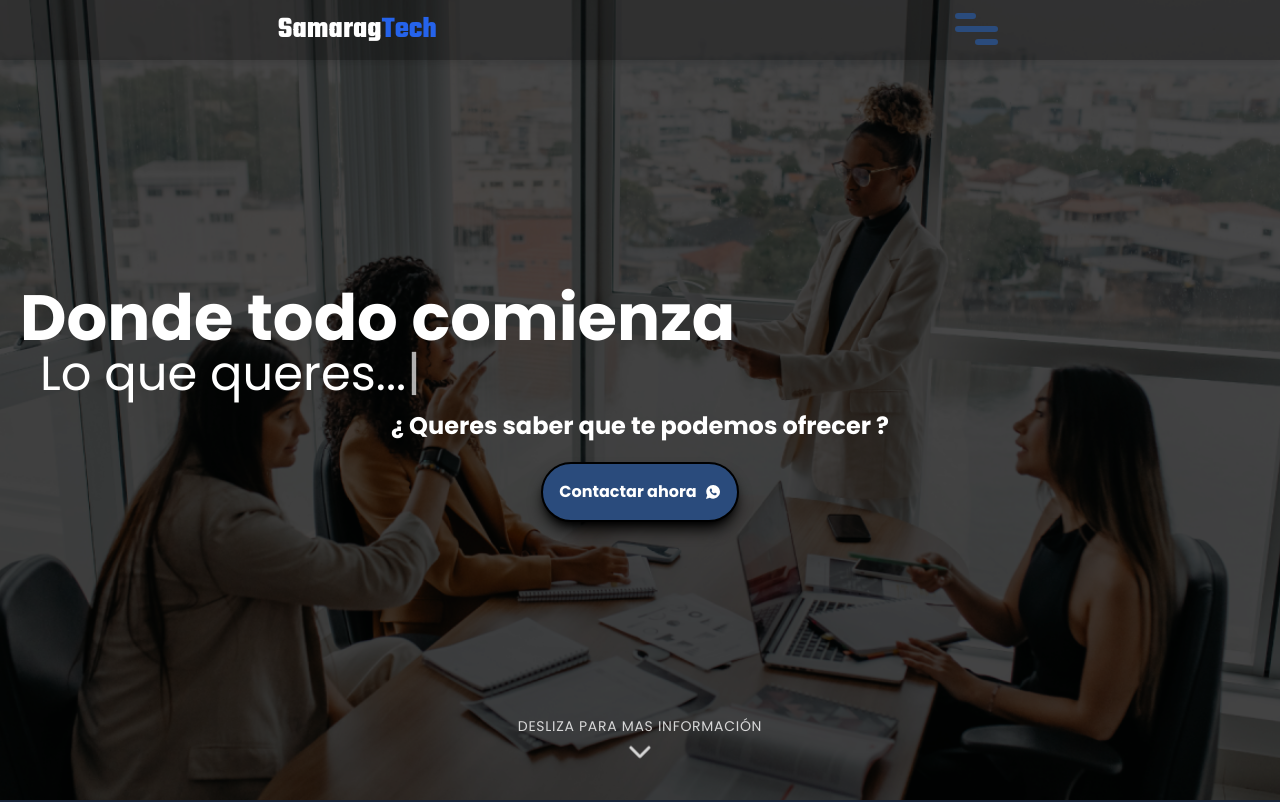
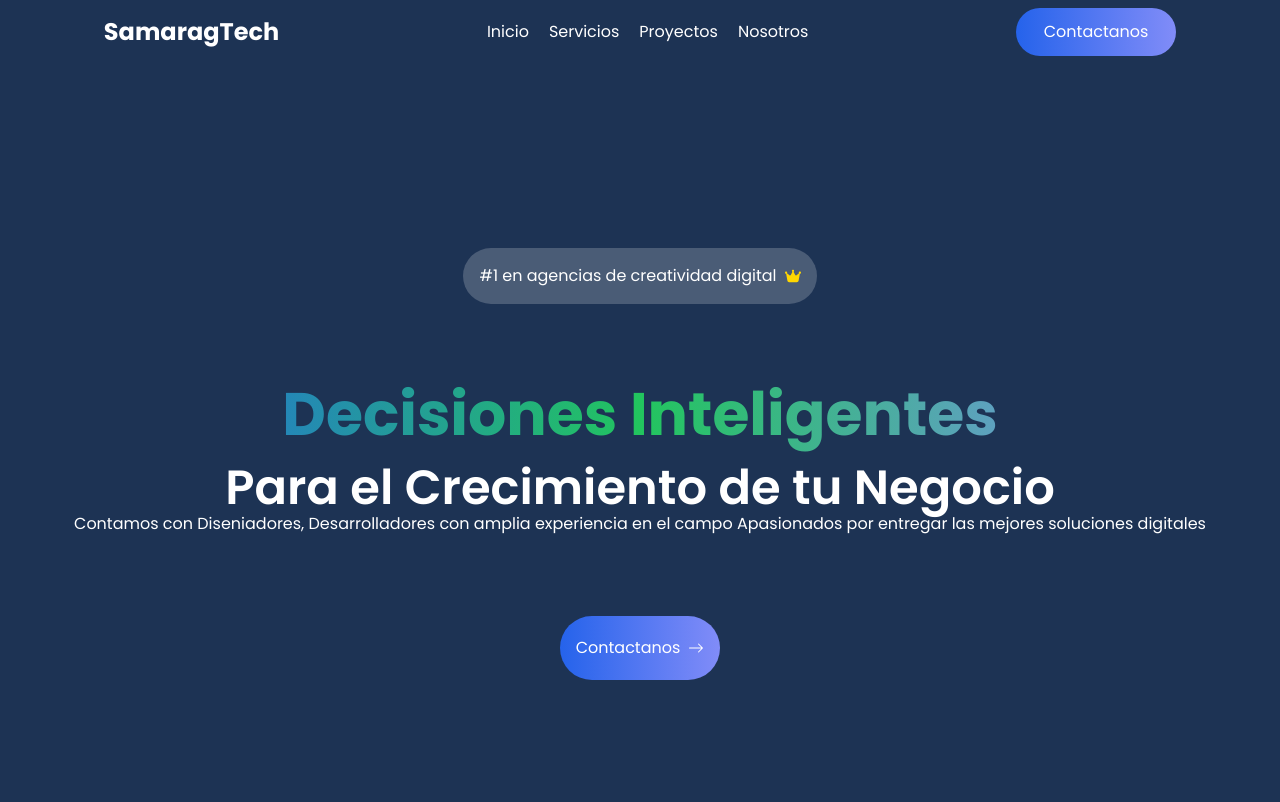
Before and after one commit to Samuelarag1/samaragtech, a Next.js app: page / in a window 1280 px wide. Shown: the top 802 px of the page. Built offline with nearby package versions, Linux system fonts and the light colour scheme.

Commit message:
refactor: simplify header and navigation components, remove unused scroll indicator, and enhance layout

```diff
--- a/src/app/page.tsx
+++ b/src/app/page.tsx
@@ -1,7 +1,6 @@
 import Head from "next/head";
 import Header from "@/components/Header";
 import Navigation from "@/components/Navigation/Navigation";
-import { ScrollIndicator } from "@/components/scroll-indicator";
 import Planes from "@/components/Planes/Planes";
 import Services from "@/components/Services/Services";
 import Clients from "@/components/Clients/Clients";
@@ -50,7 +49,6 @@ export default function Home() {
         />
         <link rel="canonical" href="https://samaragtech.com" />
 
-        {/* Rich Snippets (JSON-LD) */}
         <script type="application/ld+json">
           {JSON.stringify({
             "@context": "https://schema.org",
@@ -80,7 +78,6 @@ export default function Home() {
 
       <Navigation />
       <Header />
-      <ScrollIndicator />
       <Services />
       <Clients />
       <Planes />
--- a/src/components/Header.tsx
+++ b/src/components/Header.tsx
@@ -1,82 +1,36 @@
-"use client";
-import Image from "next/image";
 import Link from "next/link";
-import React, { useEffect, useRef } from "react";
-import { IoLogoWhatsapp } from "react-icons/io";
-import Typewriter from "typewriter-effect/dist/core";
+import { BiArrowFromRight, BiArrowToRight } from "react-icons/bi";
+import { BsArrowRight } from "react-icons/bs";
+import { FaCrown } from "react-icons/fa6";
 
 const Header: React.FC = () => {
-  const typewriterContainer = useRef<HTMLDivElement>(null);
-
-  useEffect(() => {
-    if (typewriterContainer.current) {
-      const typewriter = new Typewriter(typewriterContainer.current, {
-        loop: true,
-        delay: 100,
-        deleteSpeed: 50,
-      });
-
-      typewriter
-        .typeString("Lo que crees...")
-        .pauseFor(2000)
-        .deleteChars(8)
-        .typeString("queres...")
-        .pauseFor(2000)
-        .deleteChars(9)
-        .typeString("soñas...")
-        .pauseFor(2000)
-        .deleteChars(8)
-        .start();
-    }
-  }, []);
-
   return (
     <>
       <header
         id="home"
-        className="flex flex-col items-center justify-center gap-10 h-screen bg-gray-900 text-white relative"
+        className="flex flex-col justify-center items-center h-screen text-white gap-20"
       >
-        <div className="h-full w-full relative">
-          <Image
-            src={"/hero-1.webp"}
-            alt="hero"
-            width={1280}
-            height={1000}
-            className="w-full h-full object-cover"
-          />
-          <div className="absolute inset-0 bg-black/70 z-10"></div>
+        <div className="bg-white/20 rounded-full p-4 flex items-center gap-2">
+          <p>#1 en agencias de creatividad digital</p> <FaCrown color="gold" />
         </div>
-
-        <div className="absolute inset-0 z-20 flex flex-col items-center justify-center">
-          <div className="h-fit flex flex-col w-full p-5 gap-2 lg:gap-5">
-            <h1 className="lg:text-[4rem] text-4xl font-bold text-start">
-              Donde todo comienza
-            </h1>
-            <div
-              ref={typewriterContainer}
-              className="typed-element lg:text-[3rem] text-2xl text-start ml-5"
-            />
-          </div>
-
-          <div className="gap-5 flex flex-col justify-around items-center lg:mt-0 mt-10">
-            <h2 className="font-bold text-2xl text-center">
-              ¿ Queres saber que te podemos ofrecer ?
-            </h2>
-
-            <div className="flex w-full lg:justify-between lg:flex-col lg:items-center justify-around">
-              <Link
-                href={
-                  "https://wa.me/3834934797?text=Hola, me interesa una cotizacion para mi marca personal. Podrias ayudarme ?"
-                }
-                target="_blank"
-                className="bg-[#2A4B7C] p-4 rounded-full font-bold border-2 border-black shadow-lg shadow-black hover:scale-110 duration-300 hover:bg-[#2A4B7C]/70 flex items-center gap-2"
-              >
-                Contactar ahora
-                <IoLogoWhatsapp />
-              </Link>
-            </div>
-          </div>
+        <div className="flex flex-col text-center">
+          <p className="h-20 font-bold text-6xl inline-block bg-gradient-to-r from-blue-600 via-green-500 to-indigo-400 text-transparent bg-clip-text">
+            Decisiones Inteligentes
+          </p>
+          <span className="text-5xl font-semibold">
+            Para el Crecimiento de tu Negocio
+          </span>
+          <p className="text-wrap">
+            Contamos con Diseniadores, Desarrolladores con amplia experiencia en
+            el campo Apasionados por entregar las mejores soluciones digitales{" "}
+          </p>
         </div>
+        <Link
+          href={"https://wa.me/3518506240"}
+          className="bg-gradient-to-r from-blue-600 to-indigo-400 h-16 w-40 rounded-full hover:scale-105 duration-300 flex gap-2 items-center justify-center"
+        >
+          Contactanos <BsArrowRight />
+        </Link>
       </header>
     </>
   );
--- a/src/components/Navigation/Navigation.tsx
+++ b/src/components/Navigation/Navigation.tsx
@@ -1,144 +1,37 @@
-"use client";
-import React, { useState, useEffect } from "react";
-import "./styles.css";
-import { Teko } from "next/font/google";
+import Image from "next/image";
+import Link from "next/link";
+import React from "react";
 
-const teko = Teko({
-  weight: "700",
-  subsets: ["latin"],
-});
-const Navbar: React.FC = () => {
-  const [menuOpen, setMenuOpen] = useState(false);
-  const [startX, setStartX] = useState<number | null>(null);
-
-  const toggleMenu = () => {
-    setMenuOpen(!menuOpen);
-  };
-
-  const handleSmoothScroll = (
-    event: React.MouseEvent<HTMLAnchorElement, MouseEvent>
-  ) => {
-    event.preventDefault();
-    const targetId = event.currentTarget.getAttribute("href")?.substring(1);
-    const targetElement = document.getElementById(targetId || "");
-    if (targetElement) {
-      window.scrollTo({
-        top: targetElement.offsetTop,
-        behavior: "smooth",
-      });
-    }
-    setMenuOpen(false);
-  };
-
-  const handleTouchStart = (e: React.TouchEvent) => {
-    setStartX(e.touches[0].clientX);
-  };
-
-  const handleTouchEnd = (e: React.TouchEvent) => {
-    if (startX === null) return;
-    const endX = e.changedTouches[0].clientX;
-    const diffX = endX - startX;
-
-    if (diffX > 50) {
-      setMenuOpen(true);
-    }
-    if (diffX < -50) {
-      setMenuOpen(false);
-    }
-
-    setStartX(null);
-  };
-
-  useEffect(() => {
-    const handleResize = () => {
-      if (window.innerWidth > 768) setMenuOpen(false);
-    };
-    window.addEventListener("resize", handleResize);
-    return () => {
-      window.removeEventListener("resize", handleResize);
-    };
-  }, []);
-
+function Navigation() {
   return (
-    <div
-      className="navbar"
-      onTouchStart={handleTouchStart}
-      onTouchEnd={handleTouchEnd}
-    >
-      <h1 className={`${teko.className} text-3xl`}>
-        Samarag<span className="text-blue-600">Tech</span>
-      </h1>
-      <div className="hamburger">
-        <input
-          className="checkbox"
-          type="checkbox"
-          checked={menuOpen}
-          onChange={toggleMenu}
-        />
-        <svg fill="none" viewBox="0 0 50 50" height="50" width="50">
-          <path
-            className="lineTop line"
-            strokeLinecap="round"
-            strokeWidth="4"
-            stroke="black"
-            d="M6 11L44 11"
-          ></path>
-          <path
-            strokeLinecap="round"
-            strokeWidth="4"
-            stroke="black"
-            d="M6 24H43"
-            className="lineMid line"
-          ></path>
-          <path
-            strokeLinecap="round"
-            strokeWidth="4"
-            stroke="black"
-            d="M6 37H43"
-            className="lineBottom line"
-          ></path>
-        </svg>
+    <div>
+      <div className="flex w-full justify-around h-16 items-center">
+        <h2 className="text-2xl font-bold">
+          Samarag<span>Tech</span>
+        </h2>
+        <nav className="flex gap-5">
+          <a href="#" className="hover:border-b hover:border-white">
+            Inicio
+          </a>
+          <a href="#" className="hover:border-b hover:border-white">
+            Servicios
+          </a>
+          <a href="#" className="hover:border-b hover:border-white">
+            Proyectos
+          </a>
+          <a href="#" className="hover:border-b hover:border-white">
+            Nosotros
+          </a>
+        </nav>
+        <Link
+          href={"https://wa.me/3518506240"}
+          className="bg-gradient-to-r from-blue-600 to-indigo-400 h-12 w-40 rounded-full hover:scale-105 duration-300 flex gap-2 items-center justify-center"
+        >
+          Contactanos
+        </Link>
       </div>
-
-      <nav className={`menu ${menuOpen ? "open" : ""}`}>
-        <ul>
-          <li>
-            <a href="/home" className="nav-link" onClick={handleSmoothScroll}>
-              Inicio
-            </a>
-          </li>
-          <li>
-            <a
-              href="#services"
-              className="nav-link"
-              onClick={handleSmoothScroll}
-            >
-              Servicios
-            </a>
-          </li>
-          <li>
-            <a
-              href="#clients"
-              className="nav-link"
-              onClick={handleSmoothScroll}
-            >
-              Clientes
-            </a>
-          </li>
-          <li>
-            <a href="#planes" className="nav-link" onClick={handleSmoothScroll}>
-              Planes y precios
-            </a>
-          </li>
-          <li>
-            <a href="#faq" className="nav-link" onClick={handleSmoothScroll}>
-              Preguntas Frequentes
-            </a>
-          </li>
-        </ul>
-      </nav>
     </div>
   );
-};
+}
 
-export default Navbar;
+export default Navigation;
--- a/src/components/scroll-indicator.tsx
+++ /dev/null
@@ -1,44 +0,0 @@
-"use client";
-
-import { FaChevronDown } from "react-icons/fa6";
-import { useEffect, useState } from "react";
-
-export function ScrollIndicator() {
-  const [isVisible, setIsVisible] = useState(true);
-
-  useEffect(() => {
-    const handleScroll = () => {
-      const scrollPosition = window.scrollY;
-      const windowHeight = window.innerHeight;
-      setIsVisible(scrollPosition < windowHeight * 0.5);
-    };
-
-    window.addEventListener("scroll", handleScroll);
-    return () => window.removeEventListener("scroll", handleScroll);
-  }, []);
-
-  const handleClick = () => {
-    const gallerySection = document.getElementById("services");
-    if (gallerySection) {
-      gallerySection.scrollIntoView({ behavior: "smooth" });
-    }
-  };
-
-  return (
-    <div
-      className={`fixed bottom-8 left-1/2 -translate-x-1/2 z-30 transition-opacity duration-500 ${
-        isVisible ? "opacity-100" : "opacity-0 pointer-events-none"
-      }`}
-    >
-      <button
-        onClick={handleClick}
-        className="flex flex-col items-center gap-2 text-white/80 hover:text-white transition-colors"
-      >
-        <span className="text-sm uppercase tracking-wider">
-          Desliza para mas información
-        </span>
-        <FaChevronDown className="w-6 h-6 animate-bounce" />
-      </button>
-    </div>
-  );
-}
```
